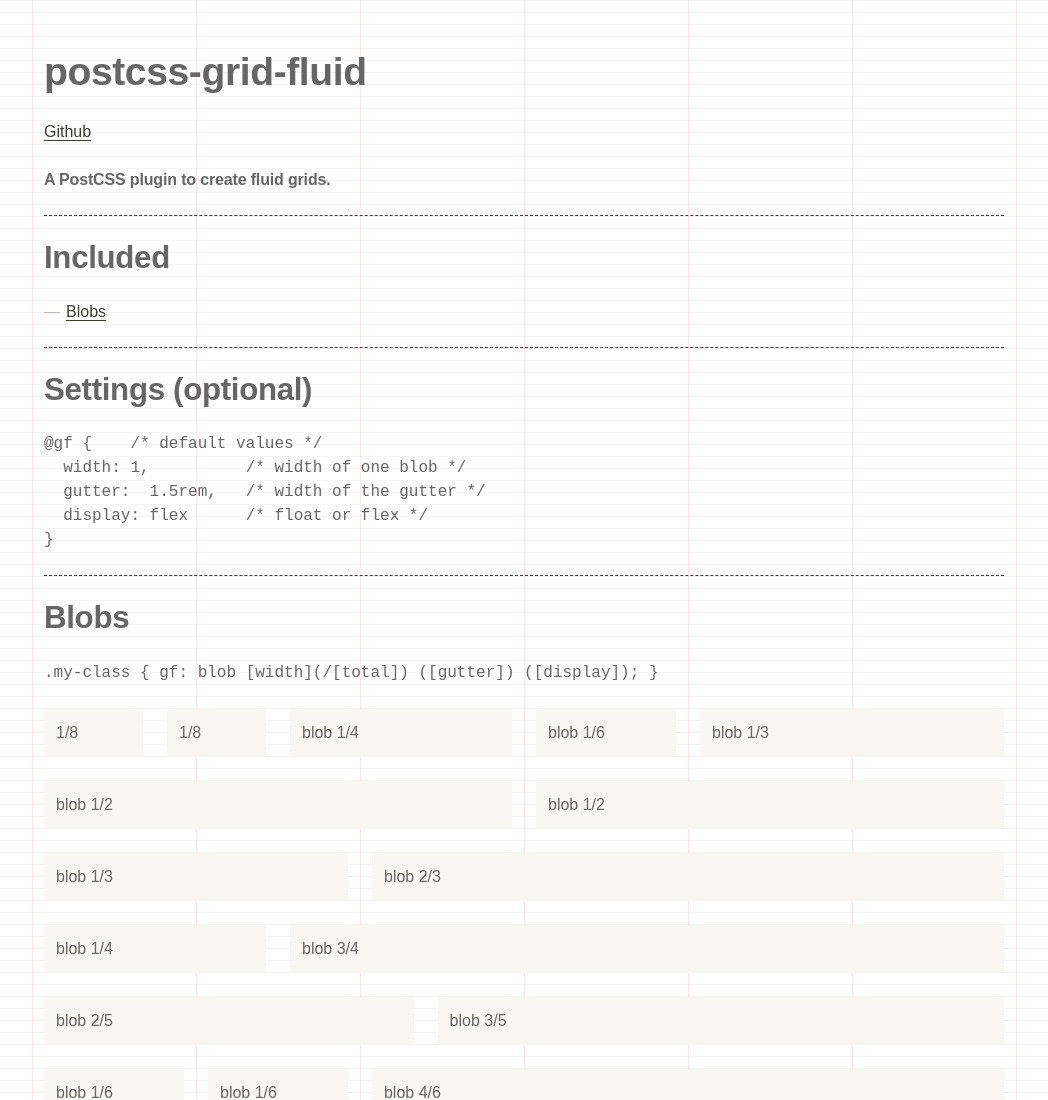
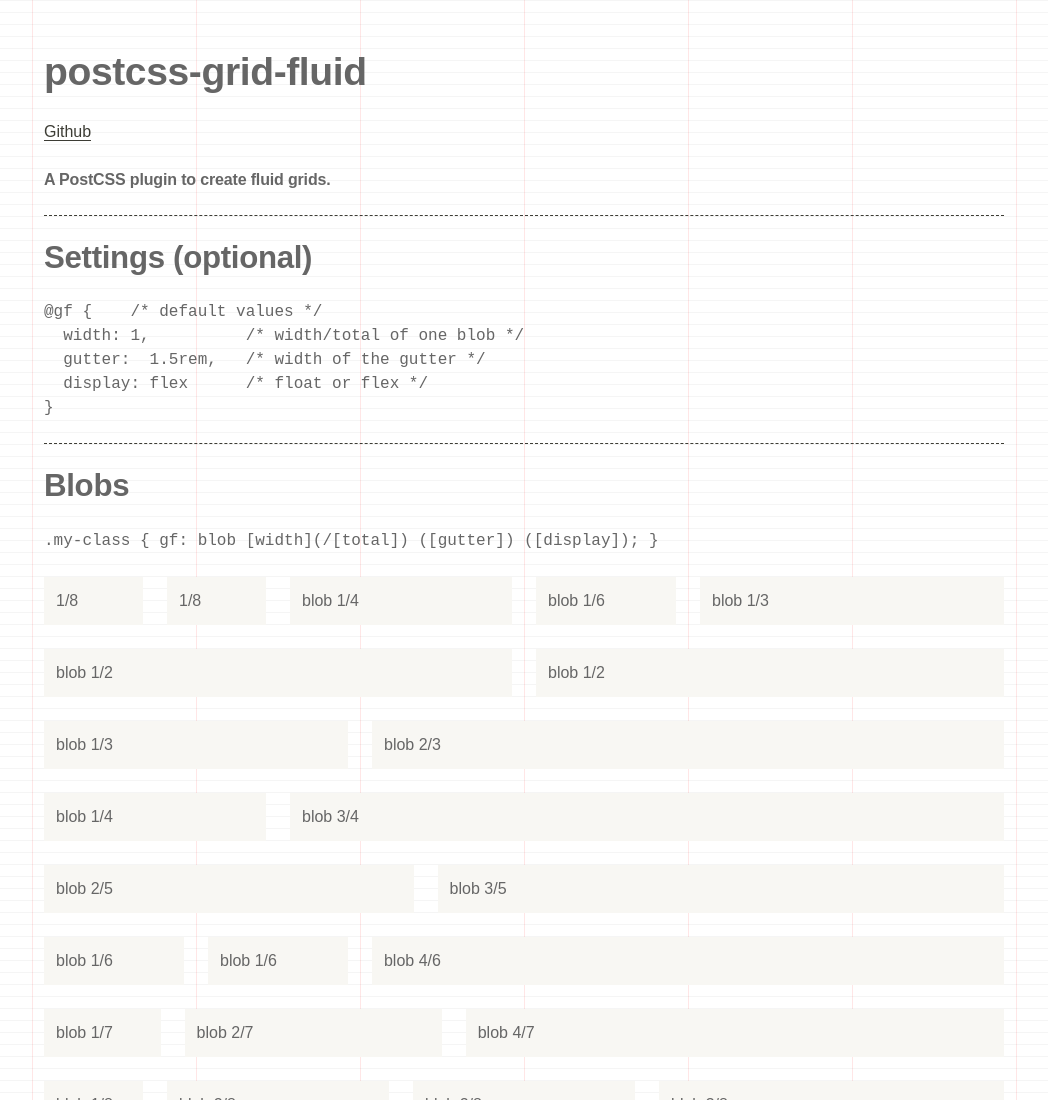
Before and after one commit to francoisromain/postcss-grid-fluid, a website: page index.html in a window 1280 px wide. Shown: the top 1100 px of the page, without its empty margins (116-1164 px from the left). Drawn offline with Linux system fonts and the light colour scheme.

Commit message:
fix: index.html

```diff
--- a/index.html
+++ b/index.html
@@ -17,21 +17,10 @@
     <h4>A PostCSS plugin to create fluid grids.</h4>
     <hr />
   </header>
-  <nav class="container" role="navigation">
-    <div class="row">
-      <div class="bloc-2-2-1 left">
-        <h2>Included</h2>
-        <ul class="list-prefix">
-          <li><a href="#media-queries">Blobs</a></li>
-        </ul>
-      </div>
-    </div>
-    <hr />
-  </nav>
   <main class="container" role="main">
     <h2 id="settings">Settings (optional)</h2>
     <pre>@gf {    /* default values */
-  width: 1,          /* width of one blob */
+  width: 1,          /* width/total of one blob */
   gutter:  1.5rem,   /* width of the gutter */
   display: flex      /* float or flex */
 }</pre>
--- a/package.json
+++ b/package.json
@@ -22,10 +22,10 @@
     "babel-cli": "^6.7.7",
     "babel-preset-es2015": "^6.6.0",
     "livereload": "^0.4.1",
-    "npm-run-all": "^1.7.0",
+    "npm-run-all": "^1.8.0",
     "onchange": "^2.4.0",
     "postcss": "^5.0.19",
-    "postcss-cli": "^2.5.1",
+    "postcss-cli": "^2.5.2",
     "postcss-cssnext": "^2.5.2",
     "postcss-import": "^8.1.0",
     "system.css": "^0.1.10"
```
